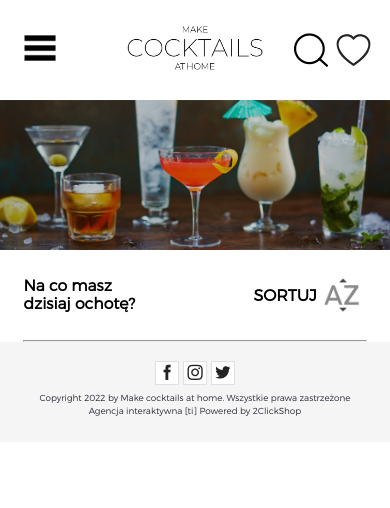
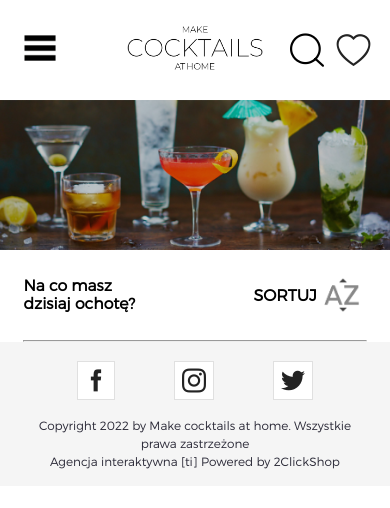
Before and after one commit to tomaszdwoznik/praktyki2022-cocktails, a PHP site: page / in a window 390 px wide. Shown: the top 508 px of the page. Run offline with PHP 8.4, Linux system fonts and the light colour scheme; some web fonts are replaced.

Commit message:
#3 - poprawione bledy stopki

```diff
--- a/css/footer.css
+++ b/css/footer.css
@@ -24,7 +24,7 @@
     text-decoration: none;
     color: rgb(35, 35, 35);
     margin: 2px;
-    padding: 7px 7px 5px 7px;
+    padding: 7px 7px 2px 7px;
     font-size: 24px;
     background-color: white;
     cursor: pointer;
@@ -47,31 +47,23 @@
     .container--footer{
         background-color: rgb(245, 245, 245);
         flex-direction: column;
-        padding-bottom: 5vh;
         padding-top: 2vh;
     }
     .footer__socialmedia{
         display: flex;
         justify-content: space-between;
-        padding-bottom: 0.5%;
+        padding: 0px 5px 15px 5px;
+        width: 250px;
     }
     .footer__text{
         display: flex;
         justify-content: center;
         text-align: center;
-        font-size: 55%;
+        font-size: 12px;
         line-height: 1.5em;
+        padding-bottom: 15px;
     }
-
-    .footer__a, .footer__a:visited, .footer__a:link, .footer__a:hover{
-        padding: 0.4vh;
-        font-size: 1.8vh;
-        height: 2.8vh;
-        }
-    .icon--facebook{
-        font-size: 1.8vh;
+    .footer, .container--footer{
+        height: auto;
     }
-    .footer__socialmedia{
-        padding: 0px 5px 5px 5px;
-        }
 }
--- a/css/top.css
+++ b/css/top.css
@@ -66,7 +66,6 @@
 }
 .top__menu a{
     text-decoration: none;
-    font-size: 16px;
     cursor: pointer;
     color: black;
     padding: 22px;
@@ -167,7 +166,7 @@
         padding: 0px;
     }
     .top__menu__list span{
-        font-size: 12px;
+        font-size: 14px;
     }
     .top__button button:hover{
         padding: 0px;
@@ -248,7 +247,7 @@
         transition-duration: 1s;
     }
     .top__menu{
-        height: 300px;
+        height: auto;
     }
     .top__menu a{
         padding: none;
@@ -299,7 +298,7 @@
         font-size: 1.7vw;
     }
     .top__menu a{
-        padding: 22px 12px 22px 12px;
+        padding: 20px 12px 22px 12px;
     }
 }
 @media screen and (max-width: 500px){
@@ -308,9 +307,6 @@
     }
 }
 @media screen and (max-width: 420px){
-    .top__button span label{
-        padding-right: 0%;
-    }
     .top__button button{
         gap: 0px;
     }
```
Also changed, not shown: css/style.css (line endings or trailing spaces).
